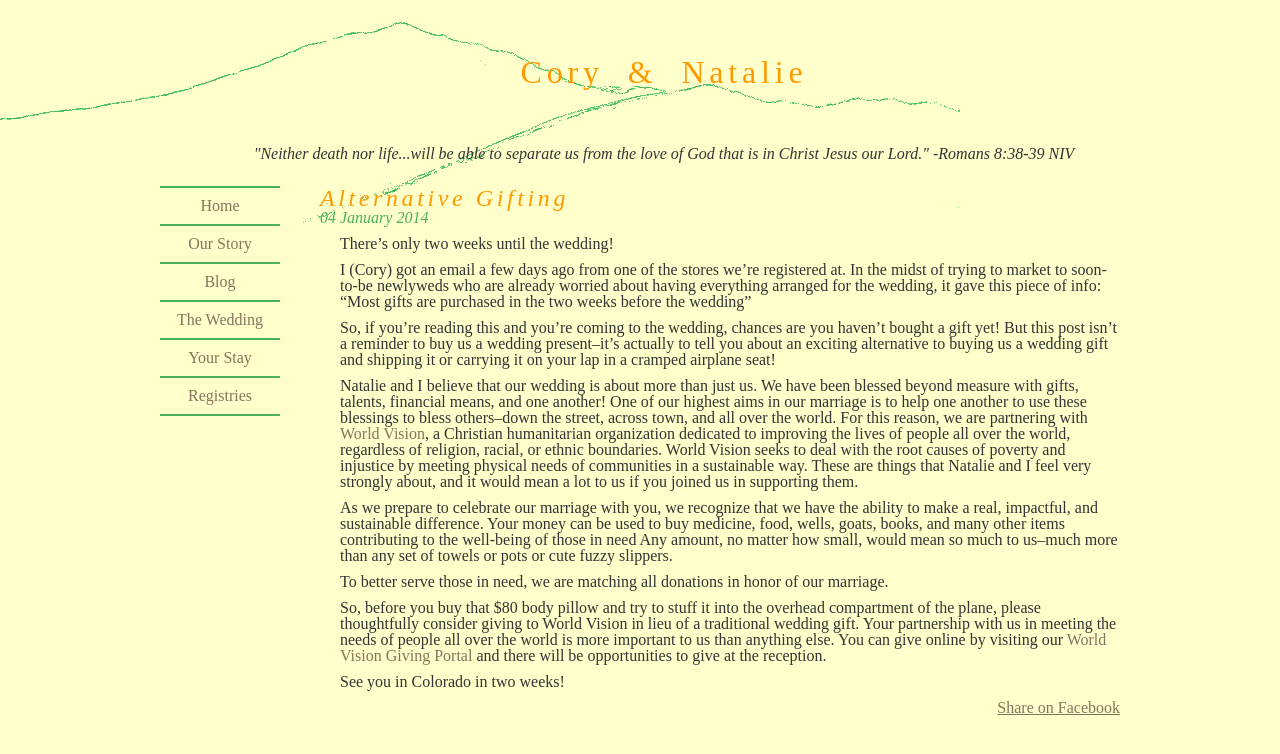
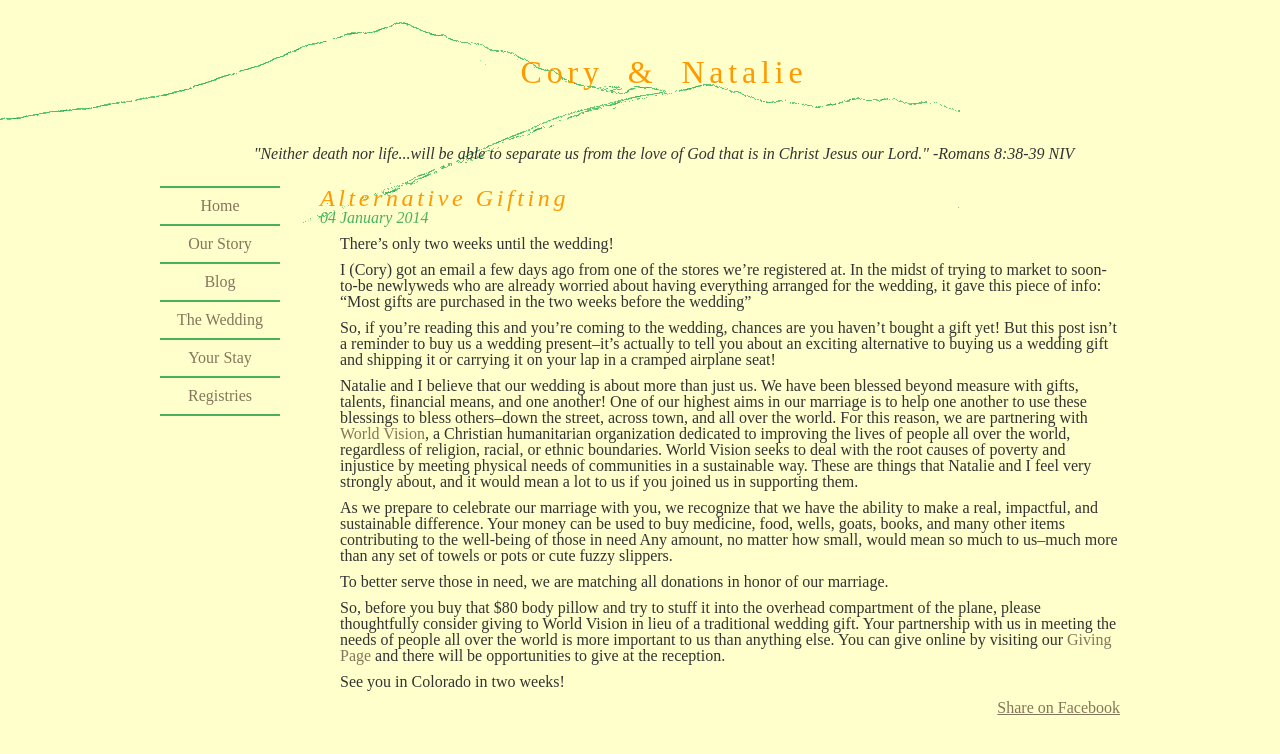
Before and after one commit to natalieh/wedding, a Jekyll site: the page built from _posts/2014-01-04-world-vision.md, in a window 1280 px wide. Shown: the top 754 px of the page. Built offline with Jekyll 4.4.1, drawn with Linux system fonts in a browser that asks for light colours.

Commit message:
Update 2014-01-04-world-vision.md

```diff
--- a/_posts/2014-01-04-world-vision.md
+++ b/_posts/2014-01-04-world-vision.md
@@ -31,7 +31,7 @@
 
 So, before you buy that $80 body pillow and try to stuff it into the overhead compartment of the plane, please thoughtfully
 consider giving to World Vision in lieu of a traditional wedding gift. Your partnership with us in meeting the needs of people
-all over the world is more important to us than anything else. You can give online by visiting our <a href="http://support.worldvision.org/site/TR/GiftCatalog/GiftCatalog?px=1151804&pg=personal&fr_id=1660">World Vision Giving Portal</a>
+all over the world is more important to us than anything else. You can give online by visiting our <a href="../registries/">Giving Page</a>
 and there will be opportunities to give at the reception.
 
 See you in Colorado in two weeks!
```
